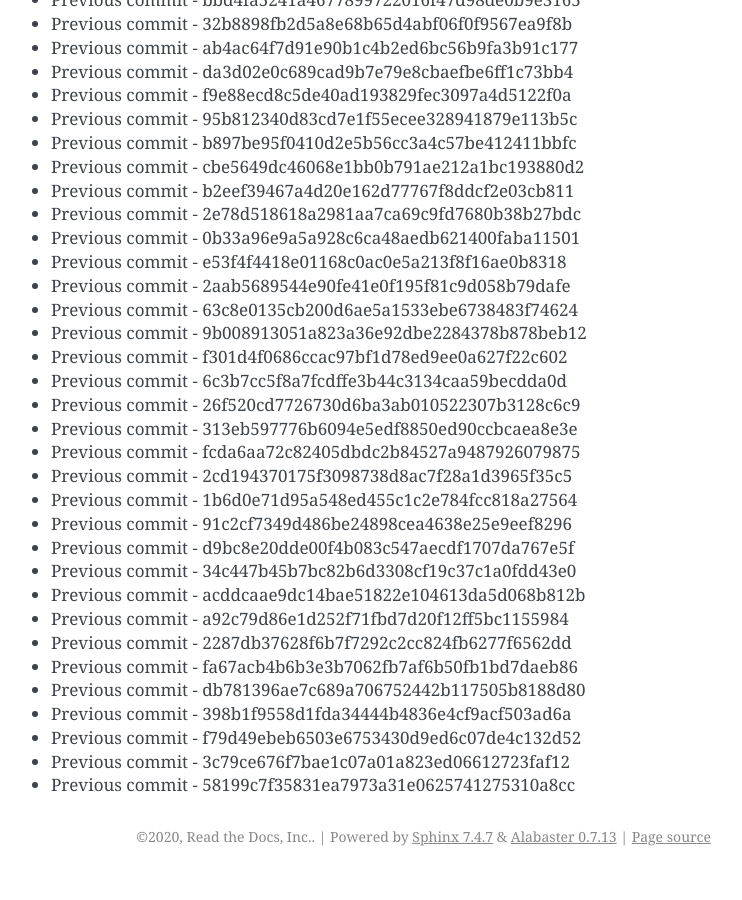
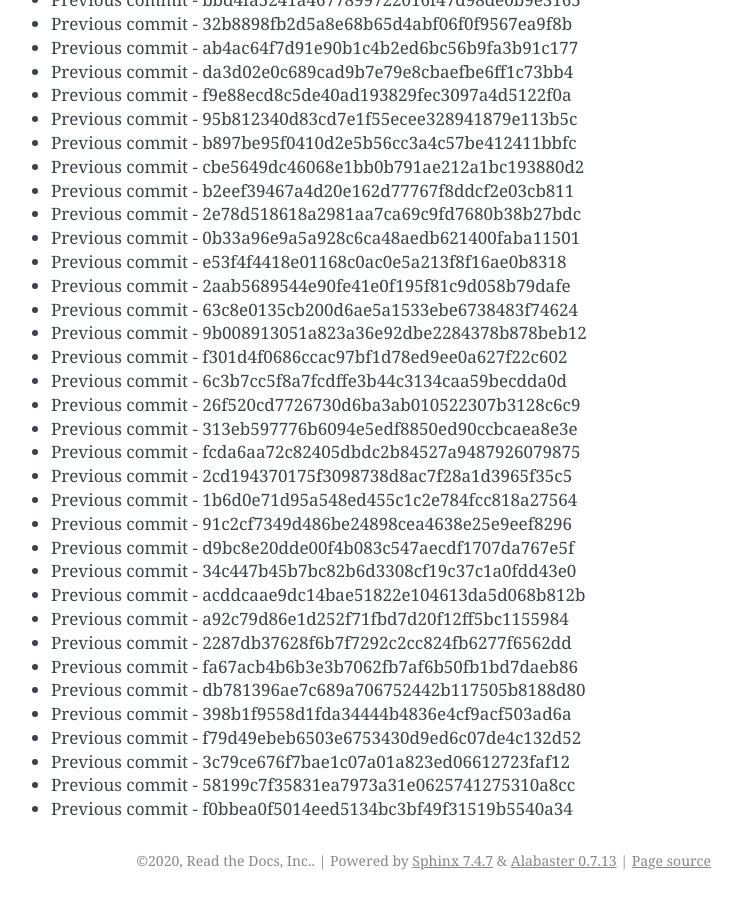
Before and after one commit to readthedocs/rtd-git-stresstest, a Sphinx documentation site: the page built from docs/updates.rst, in a window 1280 px wide and 900 px high, scrolled down 77900 px. Shown: the whole window, without its empty margins (399-1141 px from the left). Built offline with Sphinx 7.4.7, drawn with Linux system fonts in a browser that asks for light colours; before the commit the page ends 78776 px from its top, so only the background shows below that.

Commit message:
Generating commit from previous: f0bbea0f5014eed5134bc3bf49f31519b5540a34

```diff
--- a/docs/updates.rst
+++ b/docs/updates.rst
@@ -3305,3 +3305,4 @@ It can be tested for any performance characteristics.
 * Previous commit - f79d49ebeb6503e6753430d9ed6c07de4c132d52
 * Previous commit - 3c79ce676f7bae1c07a01a823ed06612723faf12
 * Previous commit - 58199c7f35831ea7973a31e0625741275310a8cc
+* Previous commit - f0bbea0f5014eed5134bc3bf49f31519b5540a34
```
